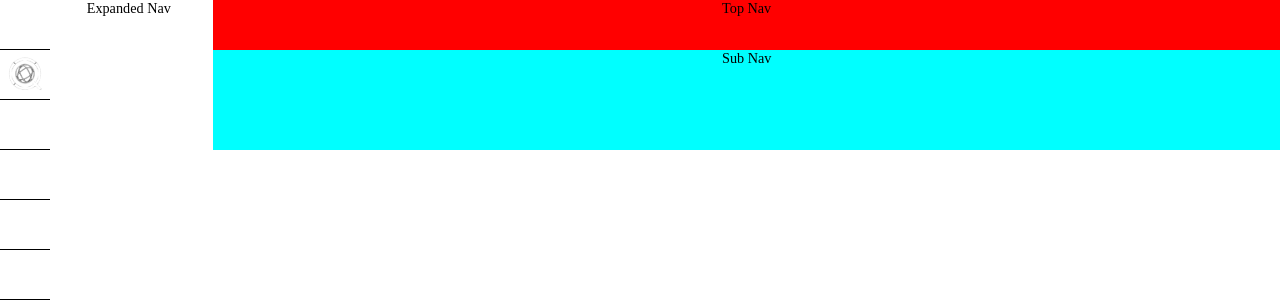
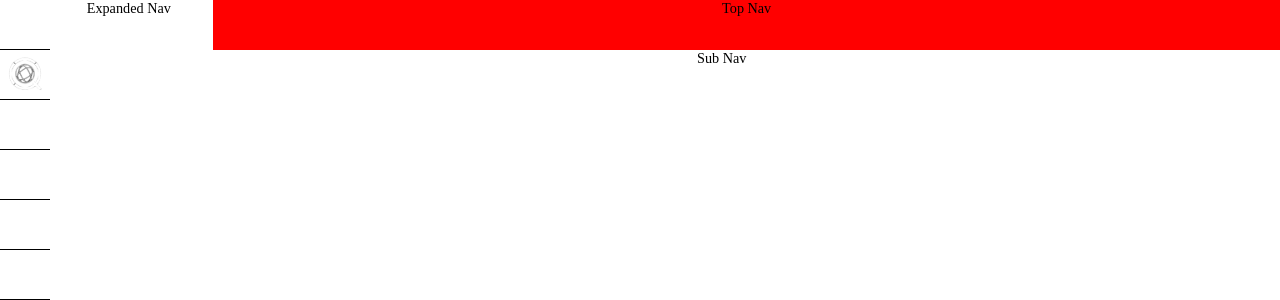
Before and after one commit to toreylittlefield/quadrant-basic-test-challenge, a React (Create React App) app in the folder client/: page / in a window 1280 px wide. Shown: the top 300 px of the page. Built offline with nearby package versions, Linux system fonts and the light colour scheme; a web font is replaced by a local one.

Commit message:
add theme color type to bg-color

```diff
--- a/client/src/components/Navs/SubNav.js
+++ b/client/src/components/Navs/SubNav.js
@@ -1,10 +1,11 @@
 import styled from "styled-components";
 
 const SubNav = styled.nav`
-  background-color: aqua;
+  background-color: ${(props) => props.theme.bgColorLight};
   grid-row: 2 / span 2;
-  grid-column: 3 / span all;
+  grid-column: 3 / all;
   text-align: center;
+  margin-right: 50px;
 `;
 
 export default SubNav;
```
